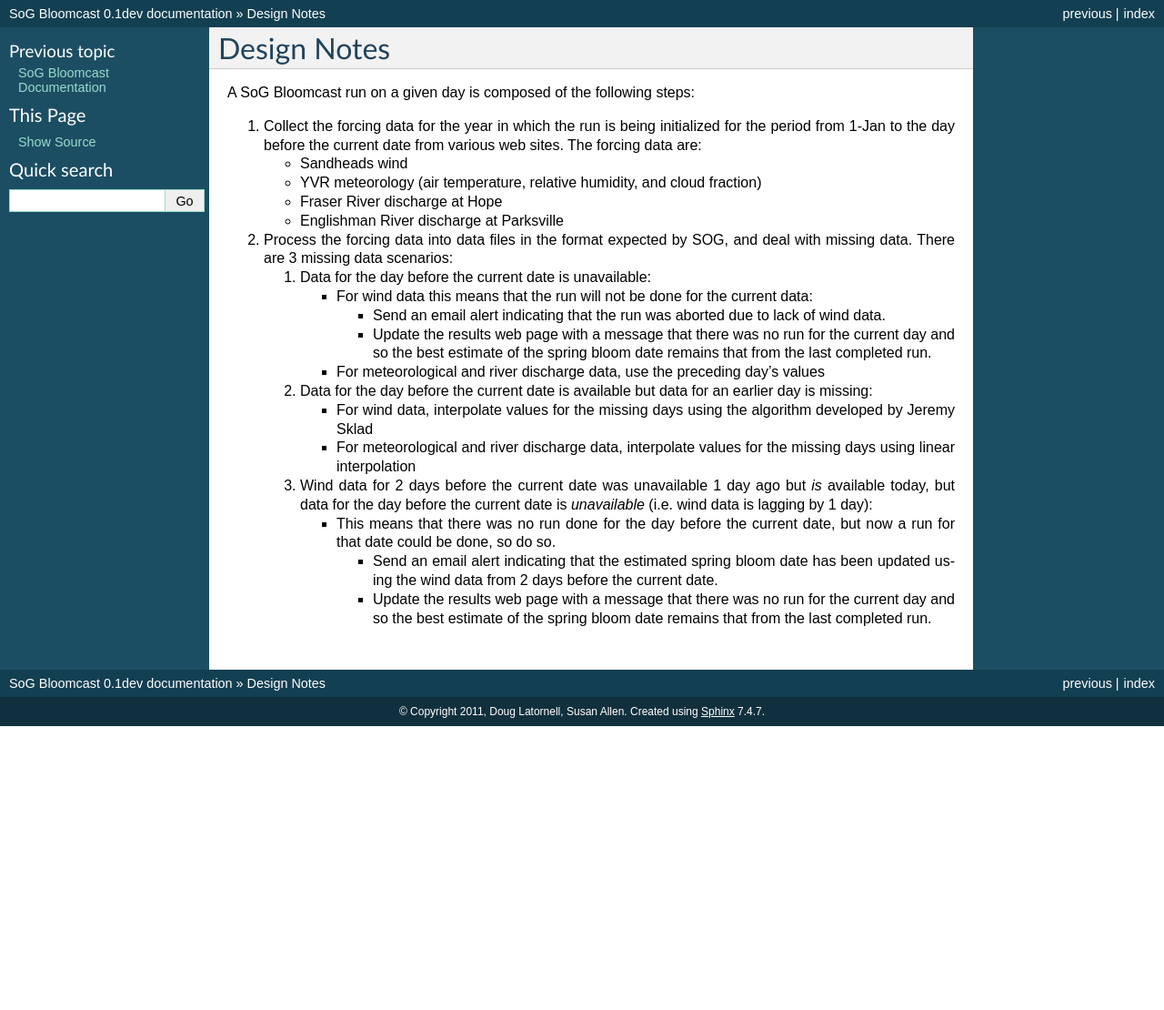
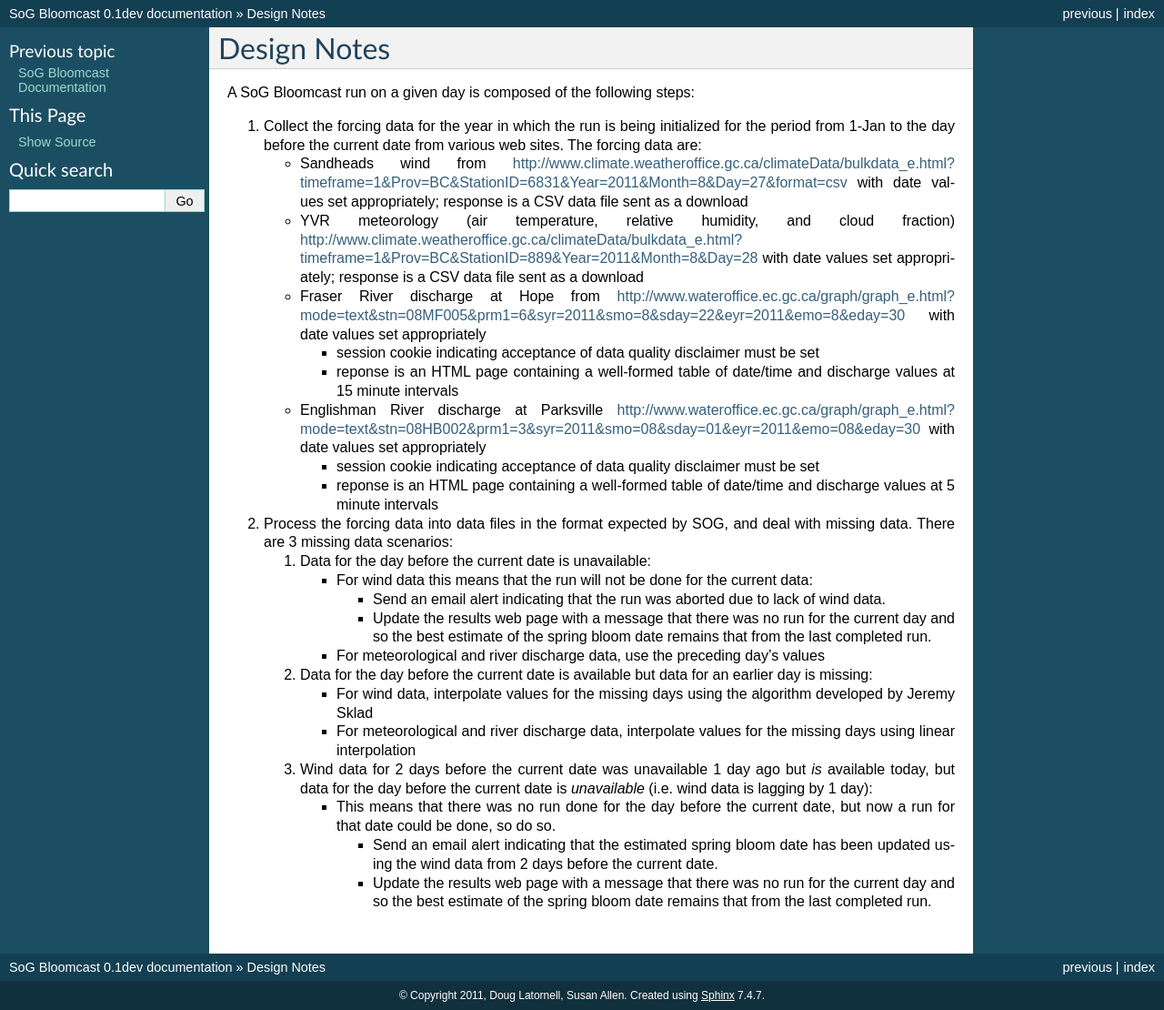
Before and after one commit to SalishSeaCast/SOG-Bloomcast-Ensemble, a Sphinx documentation site: the page built from docs/DesignNotes.rst, in a window 1280 px wide. Shown: the whole page at 91% size. Built offline with Sphinx 7.4.7, drawn with Linux system fonts in a browser that asks for light colours; before the commit the page ends 900 px from its top, so only the background shows below that.

Commit message:
Add URLs for forcing data sources & notes re: data formats.

```diff
--- a/docs/DesignNotes.rst
+++ b/docs/DesignNotes.rst
@@ -9,11 +9,32 @@
    initialized for the period from 1-Jan to the day before the current
    date from various web sites. The forcing data are:
 
-   * Sandheads wind
+   * Sandheads wind from
+     http://www.climate.weatheroffice.gc.ca/climateData/bulkdata_e.html?timeframe=1&Prov=BC&StationID=6831&Year=2011&Month=8&Day=27&format=csv
+     with date values set appropriately; response is a CSV data file
+     sent as a download
    * YVR meteorology (air temperature, relative humidity, and cloud
      fraction)
-   * Fraser River discharge at Hope
+     http://www.climate.weatheroffice.gc.ca/climateData/bulkdata_e.html?timeframe=1&Prov=BC&StationID=889&Year=2011&Month=8&Day=28
+     with date values set appropriately; response is a CSV data file
+     sent as a download
+   * Fraser River discharge at Hope from
+     http://www.wateroffice.ec.gc.ca/graph/graph_e.html?mode=text&stn=08MF005&prm1=6&syr=2011&smo=8&sday=22&eyr=2011&emo=8&eday=30
+     with date values set appropriately
+
+     * session cookie indicating acceptance of data quality disclaimer
+       must be set
+     * reponse is an HTML page containing a well-formed table of
+       date/time and discharge values at 15 minute intervals
+
    * Englishman River discharge at Parksville
+     http://www.wateroffice.ec.gc.ca/graph/graph_e.html?mode=text&stn=08HB002&prm1=3&syr=2011&smo=08&sday=01&eyr=2011&emo=08&eday=30
+     with date values set appropriately
+
+     * session cookie indicating acceptance of data quality disclaimer
+       must be set
+     * reponse is an HTML page containing a well-formed table of
+       date/time and discharge values at 5 minute intervals
 
 #. Process the forcing data into data files in the format expected by
    SOG, and deal with missing data. There are 3 missing data
```
